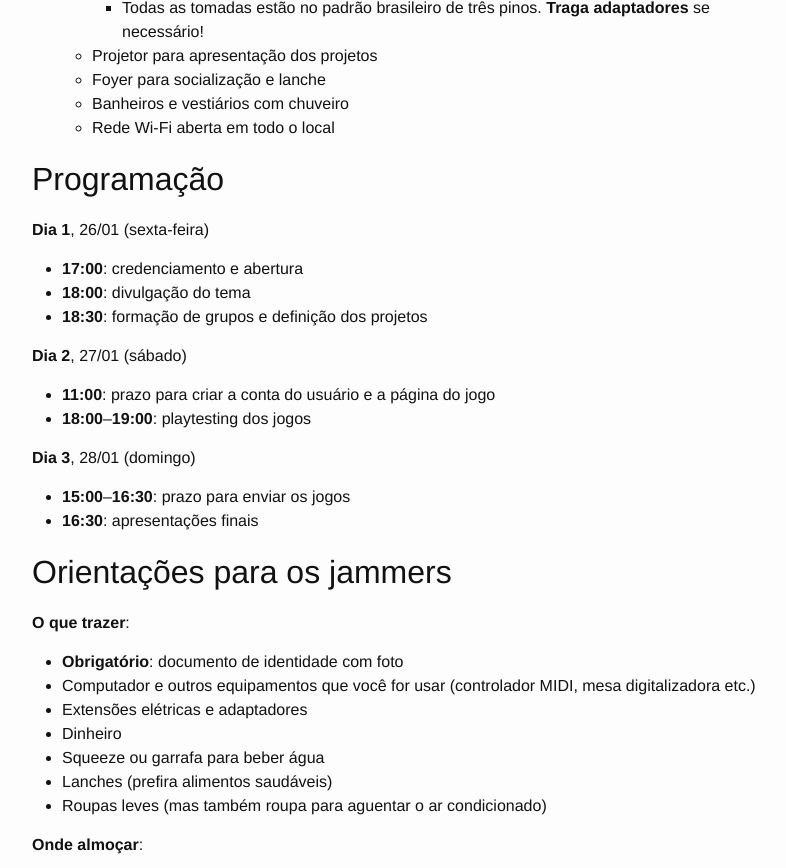
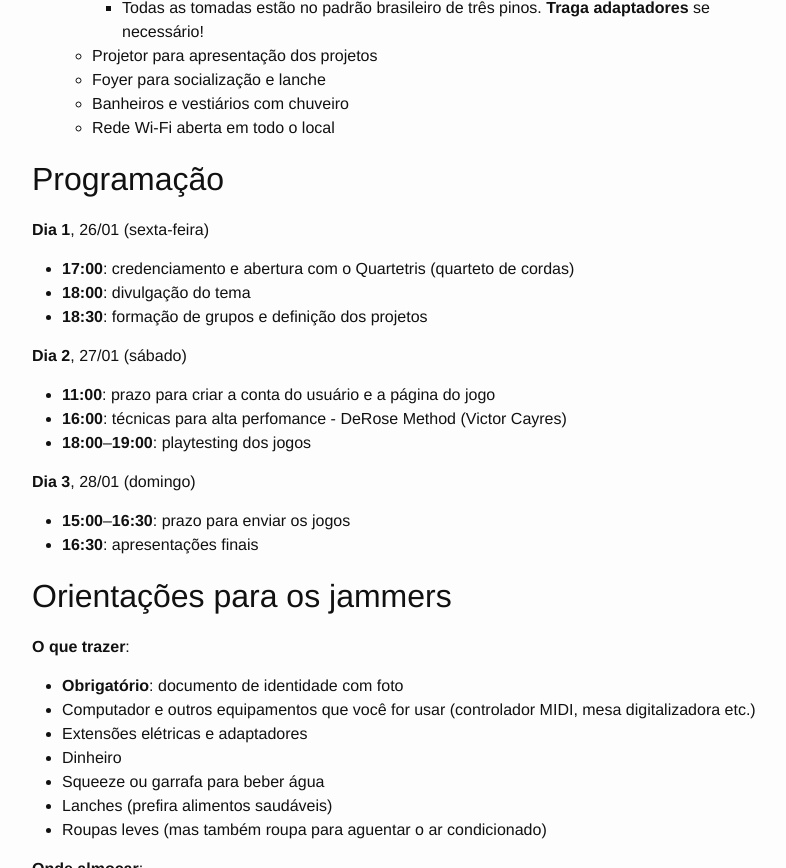
Before and after one commit to indigente/old-indigente.github.io, a Jekyll site: the page built from fubajam18.md, in a window 1280 px wide and 900 px high, scrolled down 1412 px, cut to the strip 0-868 px from the top of the window. Shown: the whole strip, without its empty margins (238-1024 px from the left). Built offline with Jekyll 4.4.1, drawn with Linux system fonts in a browser that asks for light colours.

Commit message:
Adiciona DeRose e programação.

```diff
--- a/fubajam18.md
+++ b/fubajam18.md
@@ -40,13 +40,14 @@ Acesse o [formulário de pré-inscrição](https://goo.gl/forms/p0980GRjt4Q7jytI
 
 **Dia 1**, 26/01 (sexta-feira)
 
-- **17:00**: credenciamento e abertura
+- **17:00**: credenciamento e abertura com o Quartetris (quarteto de cordas)
 - **18:00**: divulgação do tema
 - **18:30**: formação de grupos e definição dos projetos
 
 **Dia 2**, 27/01 (sábado)
 
 - **11:00**: prazo para criar a conta do usuário e a página do jogo
+- **16:00**: técnicas para alta perfomance - DeRose Method (Victor Cayres)
 - **18:00**--**19:00**: playtesting dos jogos
 <!-- - **19:00**--**20:00**: pizza! -->
 
@@ -122,6 +123,7 @@ Coordenação:
 <a style="padding-right: 20px;" href="http://studiovaz.com.br/"><img src="{{site.baseurl}}/images/logo-studiovaz.png" height="80" alt="Studio Vaz" /></a>
 <a style="padding-right: 20px;" href="https://www.youtube.com/watch?v=klSgyjiKaqU"><img src="{{site.baseurl}}/images/logo-quartetris.jpg" height="80" alt="Quartetris" /></a>
 <a style="padding-right: 20px;" href="https://www.aseprite.org/"><img src="{{site.baseurl}}/images/logo-aseprite.png" height="60" alt="aseprite" /></a>
+<a style="padding-right: 20px;" href="https://www.metododerose.org/"><img src="{{site.baseurl}}/images/logo-derose.png" height="90" alt="DeRose Method" /></a>
 
 </p>
 
```
Also changed, not shown: images/logo-curinga.jpg (added), images/logo-derose.png (added).
